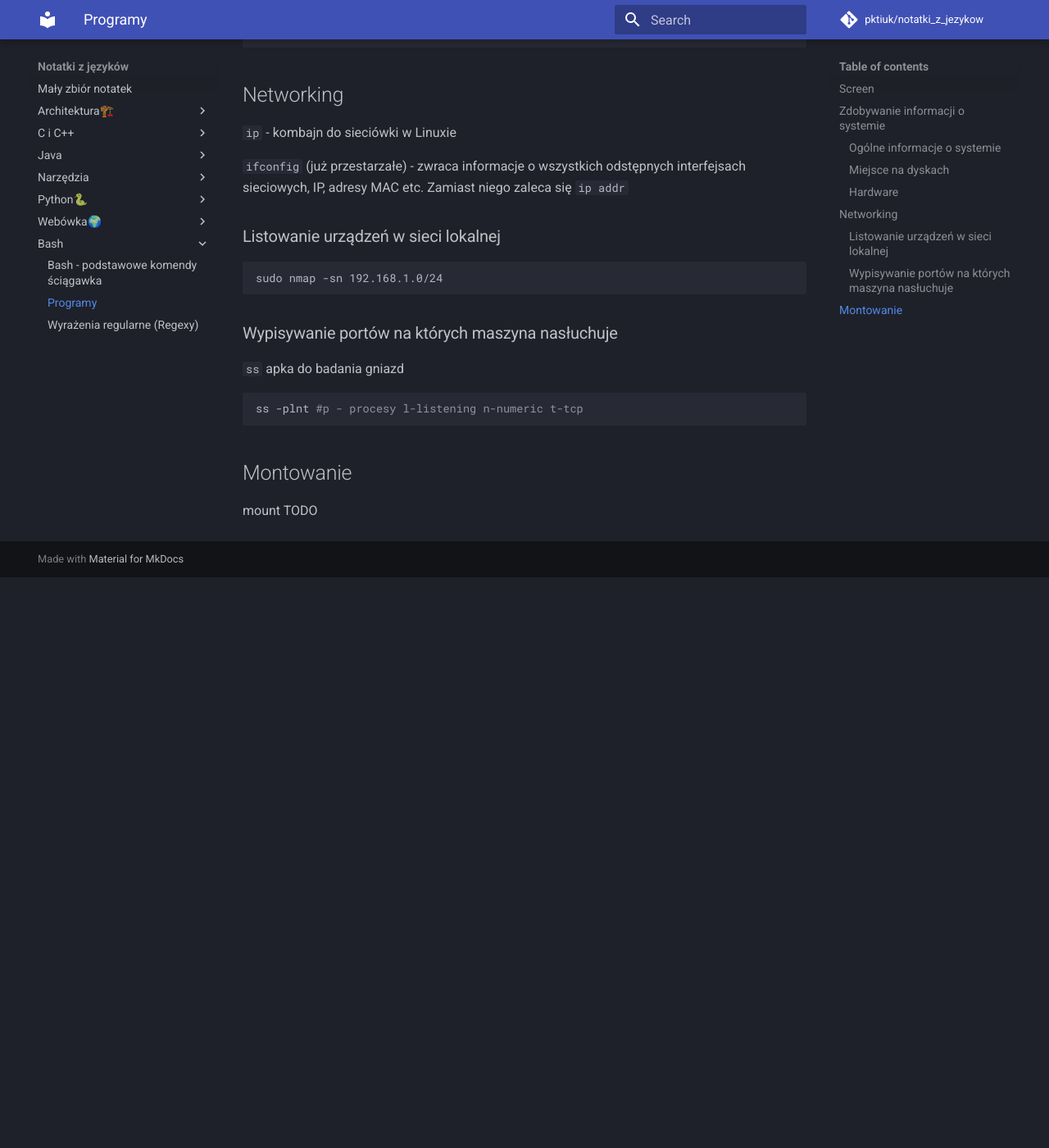
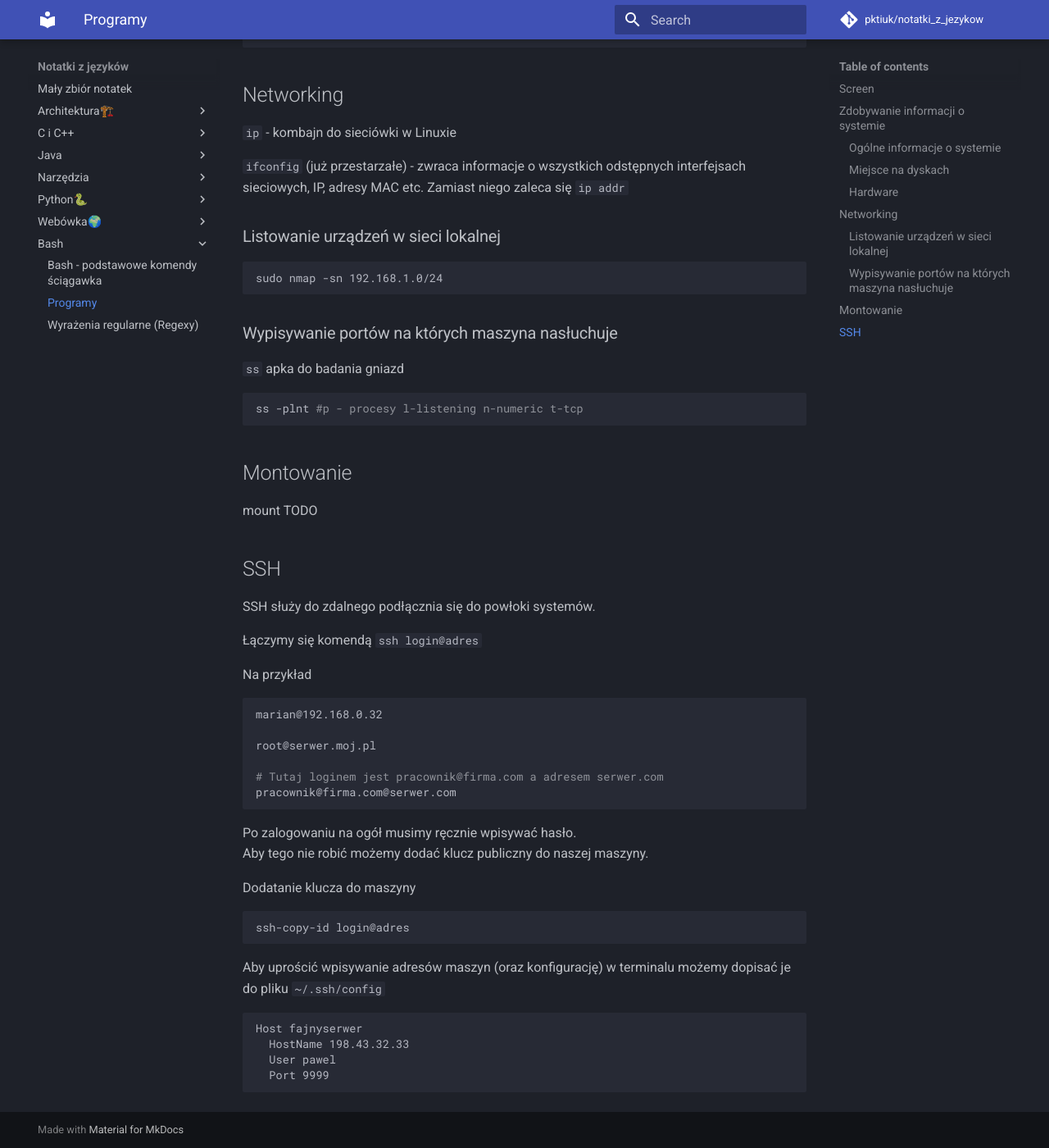
Before and after one commit to pktiuk/notatki_z_jezykow, an MkDocs documentation site: the page built from docs/bash/programy.md, in a window 1280 px wide and 1400 px high, scrolled down 3186 px. Shown: the whole window at 82% size. Built offline with MkDocs 1.6.1 and Material for MkDocs 9.7.7, drawn with Linux system fonts in a browser that asks for light colours; comment, search, counter and statistics services are not loaded; before the commit the page ends 3890 px from its top, so only the background shows below that.

Commit message:
Trochę info o korzystaniu z ssh

````diff
--- a/docs/bash/programy.md
+++ b/docs/bash/programy.md
@@ -180,3 +180,38 @@ ss -plnt #p - procesy l-listening n-numeric t-tcp
 
 mount
 TODO
+
+## SSH
+
+SSH służy do zdalnego podłącznia się do powłoki systemów.
+
+Łączymy się komendą `ssh login@adres`
+
+Na przykład
+
+```bash
+marian@192.168.0.32
+
+root@serwer.moj.pl
+
+# Tutaj loginem jest pracownik@firma.com a adresem serwer.com
+pracownik@firma.com@serwer.com
+```
+
+Po zalogowaniu na ogół musimy ręcznie wpisywać hasło.
+Aby tego nie robić możemy dodać klucz publiczny do naszej maszyny.
+
+Dodatanie klucza do maszyny
+
+```bash
+ssh-copy-id login@adres
+```
+
+Aby uprościć wpisywanie adresów maszyn (oraz konfigurację) w terminalu możemy dopisać je do pliku `~/.ssh/config`
+
+```txt
+Host fajnyserwer
+  HostName 198.43.32.33
+  User pawel
+  Port 9999
+```
````
